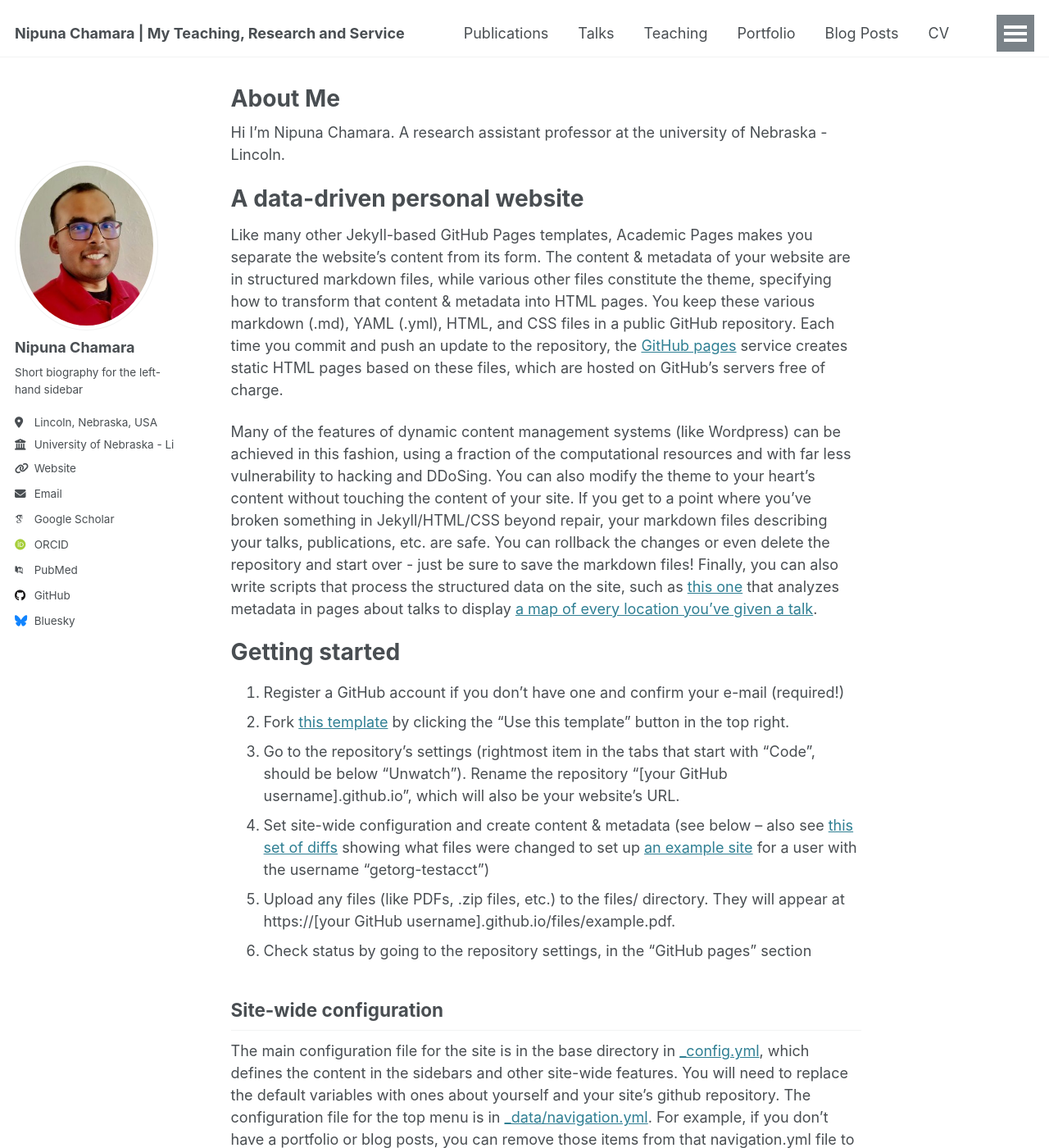
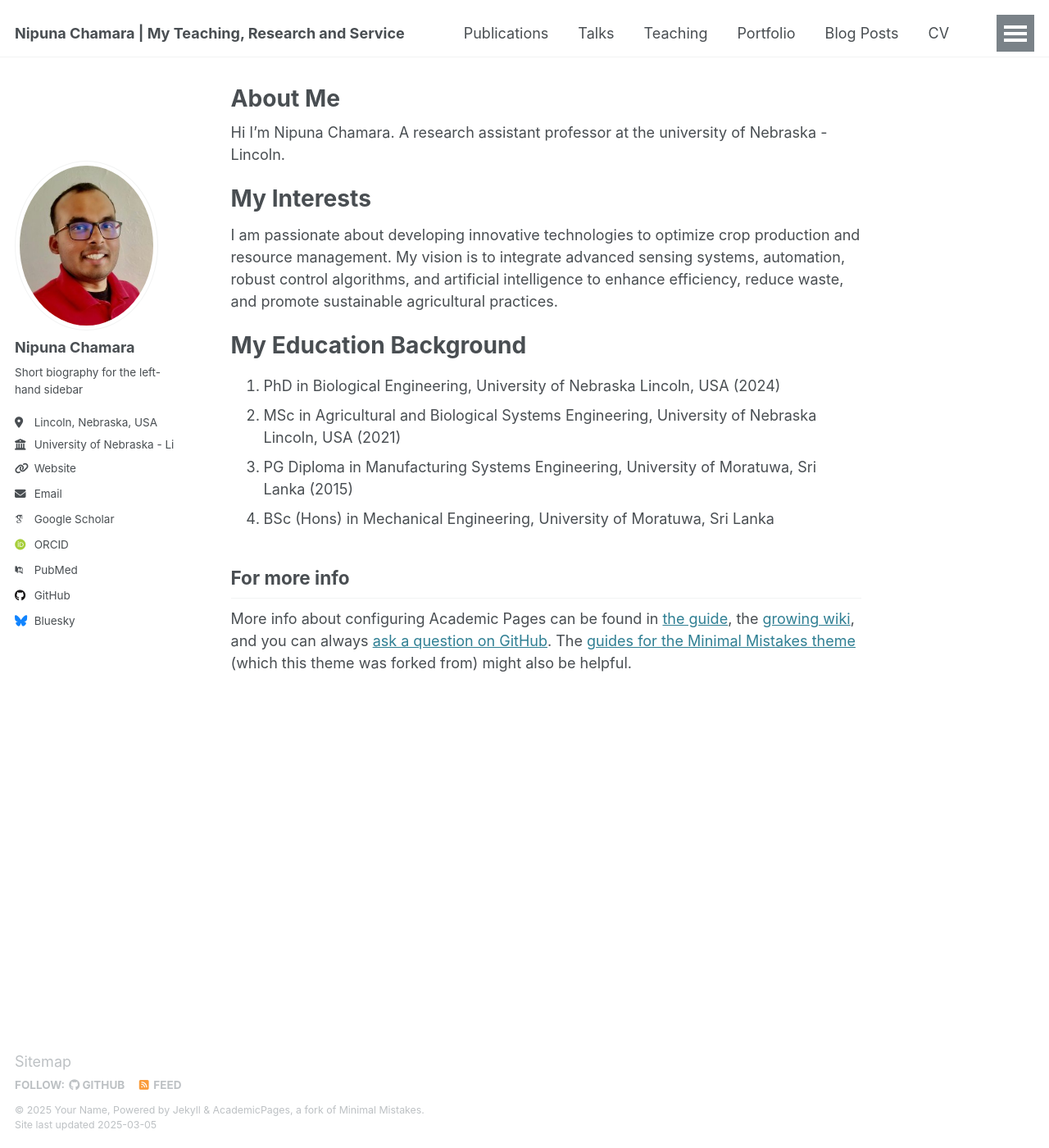
Before and after one commit to NipunaSL/nipuna.chamara.github.io, a Jekyll site: the page built from _pages/about.md, in a window 1280 px wide and 1400 px high. Shown: the whole window at 82% size. Built offline with Jekyll 4.4.1, drawn with Linux system fonts in a browser that asks for light colours; some web fonts are replaced; some of the changed text lies outside the part shown.

Commit message:
Update about.md

```diff
--- a/_pages/about.md
+++ b/_pages/about.md
@@ -9,40 +9,18 @@ redirect_from:
 
 Hi I'm Nipuna Chamara. A research assistant professor at the university of Nebraska - Lincoln.
 
-A data-driven personal website
+My Interests
 ======
-Like many other Jekyll-based GitHub Pages templates, Academic Pages makes you separate the website's content from its form. The content & metadata of your website are in structured markdown files, while various other files constitute the theme, specifying how to transform that content & metadata into HTML pages. You keep these various markdown (.md), YAML (.yml), HTML, and CSS files in a public GitHub repository. Each time you commit and push an update to the repository, the [GitHub pages](https://pages.github.com/) service creates static HTML pages based on these files, which are hosted on GitHub's servers free of charge.
+I am passionate about developing innovative technologies to optimize crop production and resource management. My vision is to integrate advanced sensing systems, automation, robust control algorithms, and artificial intelligence to enhance efficiency, reduce waste, and promote sustainable agricultural practices.
 
-Many of the features of dynamic content management systems (like Wordpress) can be achieved in this fashion, using a fraction of the computational resources and with far less vulnerability to hacking and DDoSing. You can also modify the theme to your heart's content without touching the content of your site. If you get to a point where you've broken something in Jekyll/HTML/CSS beyond repair, your markdown files describing your talks, publications, etc. are safe. You can rollback the changes or even delete the repository and start over - just be sure to save the markdown files! Finally, you can also write scripts that process the structured data on the site, such as [this one](https://github.com/academicpages/academicpages.github.io/blob/master/talkmap.ipynb) that analyzes metadata in pages about talks to display [a map of every location you've given a talk](https://academicpages.github.io/talkmap.html).
+My Education Background
+======
+1. PhD in Biological Engineering, University of Nebraska Lincoln, USA (2024)
+2. MSc in Agricultural and Biological Systems Engineering, University of Nebraska Lincoln, USA (2021)
+3. PG Diploma in Manufacturing Systems Engineering, University of Moratuwa, Sri Lanka (2015)
+4. BSc (Hons) in Mechanical Engineering, University of Moratuwa, Sri Lanka
 
-Getting started
-======
-1. Register a GitHub account if you don't have one and confirm your e-mail (required!)
-1. Fork [this template](https://github.com/academicpages/academicpages.github.io) by clicking the "Use this template" button in the top right.
-1. Go to the repository's settings (rightmost item in the tabs that start with "Code", should be below "Unwatch"). Rename the repository "[your GitHub username].github.io", which will also be your website's URL.
-1. Set site-wide configuration and create content & metadata (see below -- also see [this set of diffs](http://archive.is/3TPas) showing what files were changed to set up [an example site](https://getorg-testacct.github.io) for a user with the username "getorg-testacct")
-1. Upload any files (like PDFs, .zip files, etc.) to the files/ directory. They will appear at https://[your GitHub username].github.io/files/example.pdf.
-1. Check status by going to the repository settings, in the "GitHub pages" section
 
-Site-wide configuration
-------
-The main configuration file for the site is in the base directory in [_config.yml](https://github.com/academicpages/academicpages.github.io/blob/master/_config.yml), which defines the content in the sidebars and other site-wide features. You will need to replace the default variables with ones about yourself and your site's github repository. The configuration file for the top menu is in [_data/navigation.yml](https://github.com/academicpages/academicpages.github.io/blob/master/_data/navigation.yml). For example, if you don't have a portfolio or blog posts, you can remove those items from that navigation.yml file to remove them from the header.
-
-Create content & metadata
-------
-For site content, there is one markdown file for each type of content, which are stored in directories like _publications, _talks, _posts, _teaching, or _pages. For example, each talk is a markdown file in the [_talks directory](https://github.com/academicpages/academicpages.github.io/tree/master/_talks). At the top of each markdown file is structured data in YAML about the talk, which the theme will parse to do lots of cool stuff. The same structured data about a talk is used to generate the list of talks on the [Talks page](https://academicpages.github.io/talks), each [individual page](https://academicpages.github.io/talks/2012-03-01-talk-1) for specific talks, the talks section for the [CV page](https://academicpages.github.io/cv), and the [map of places you've given a talk](https://academicpages.github.io/talkmap.html) (if you run this [python file](https://github.com/academicpages/academicpages.github.io/blob/master/talkmap.py) or [Jupyter notebook](https://github.com/academicpages/academicpages.github.io/blob/master/talkmap.ipynb), which creates the HTML for the map based on the contents of the _talks directory).
-
-**Markdown generator**
-
-The repository includes [a set of Jupyter notebooks](https://github.com/academicpages/academicpages.github.io/tree/master/markdown_generator
-) that converts a CSV containing structured data about talks or presentations into individual markdown files that will be properly formatted for the Academic Pages template. The sample CSVs in that directory are the ones I used to create my own personal website at stuartgeiger.com. My usual workflow is that I keep a spreadsheet of my publications and talks, then run the code in these notebooks to generate the markdown files, then commit and push them to the GitHub repository.
-
-How to edit your site's GitHub repository
-------
-Many people use a git client to create files on their local computer and then push them to GitHub's servers. If you are not familiar with git, you can directly edit these configuration and markdown files directly in the github.com interface. Navigate to a file (like [this one](https://github.com/academicpages/academicpages.github.io/blob/master/_talks/2012-03-01-talk-1.md) and click the pencil icon in the top right of the content preview (to the right of the "Raw | Blame | History" buttons). You can delete a file by clicking the trashcan icon to the right of the pencil icon. You can also create new files or upload files by navigating to a directory and clicking the "Create new file" or "Upload files" buttons.
-
-Example: editing a markdown file for a talk
-![Editing a markdown file for a talk](/images/editing-talk.png)
 
 For more info
 ------
```
